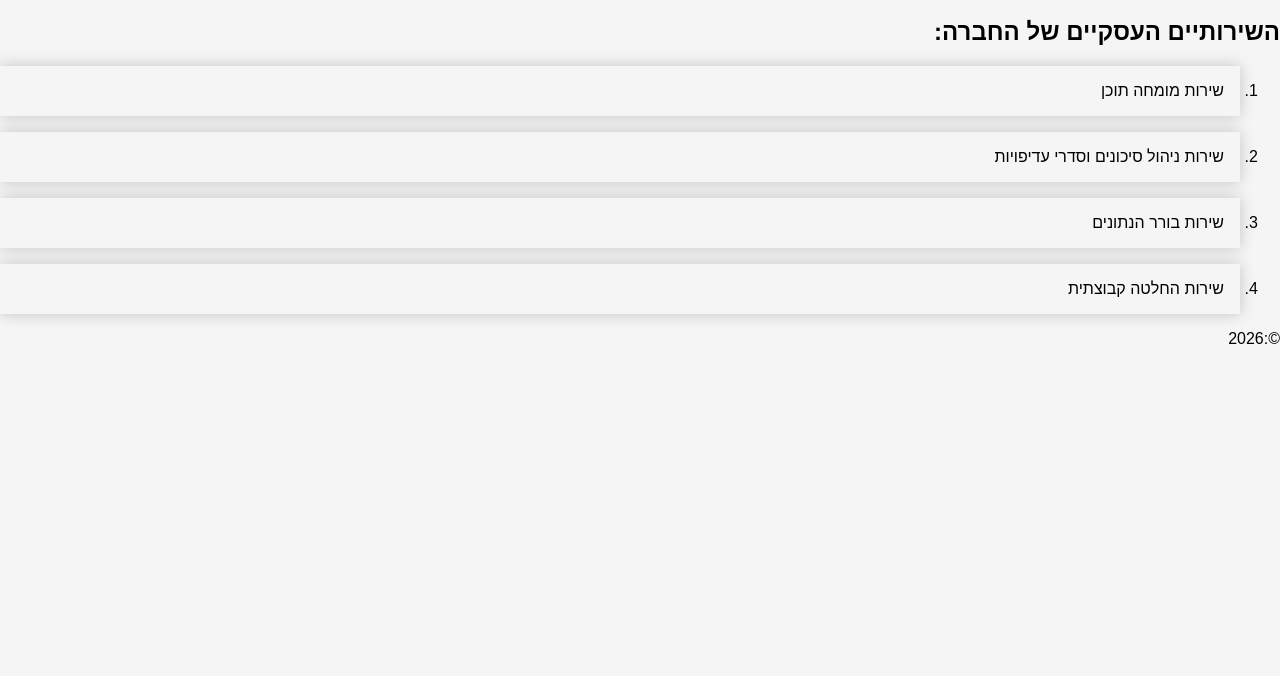
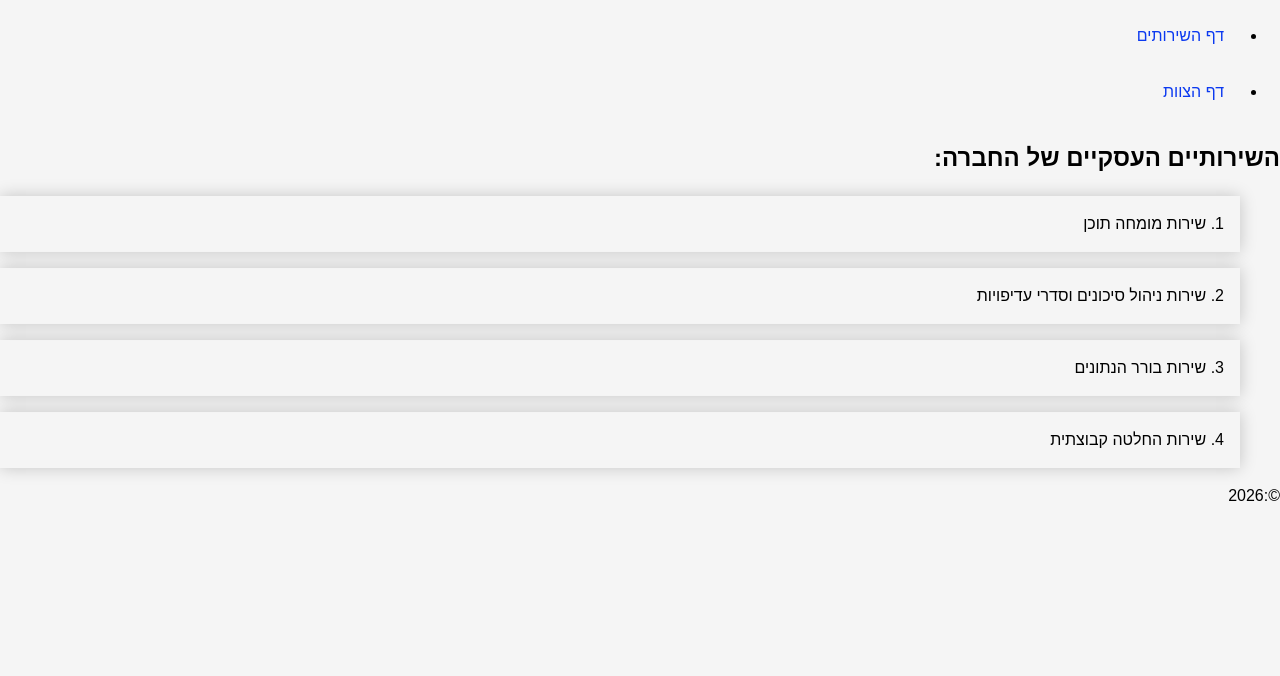
Before and after one commit to kobisa16/HW1, a plain HTML site: page services.html in a window 1280 px wide. Shown: the part 124-800 px from the top of the page. Drawn offline with Linux system fonts and the light colour scheme.

Commit message:
update stylie CSS

```diff
--- a/style.css
+++ b/style.css
@@ -2,25 +2,28 @@
   font-family: Arial, sans-serif;
   background-color: #f5f5f5;
   margin: 0;
+  font-size: 1rem;
+  line-height: 1.5;
 }
 
-
-
 table,tr,td,th{
-     border: 0.06rem solid rgb(8, 8, 8);
+border: 0.06rem solid rgb(8, 8, 8);
 border-collapse: collapse;
 }
 
 .nav-link {
-  color: black;
+  color: rgb(11, 57, 240);
   text-decoration: none;
   margin: 1rem;
+  transition: 0.3s;
+  display: inline-block;
 }
 
 
 .nav-link:hover {
-  color: blue;
+  color: #00bfff;
   text-decoration: underline;
+  transform: scale(1.1);
 }
 
 #services-list li {
@@ -28,10 +31,11 @@
   margin: 1rem 0;
   transition: 0.3s;
   box-shadow: 0 0 1rem rgba(0, 0, 0, 0.2);
+  list-style-position: inside;
 }
 
 #services-list li:hover {
-  box-shadow: 0 0 1rem rgba(0, 0, 0, 0.5);
+box-shadow: 0 0 1.5rem rgba(0, 191, 255, 0.4);
 }
 
 header {
@@ -40,11 +44,3 @@
   padding: 1rem;
   text-align: center;
 }
-.nav-link {
-  transition: 0.3s;
-}
-
-.nav-link:hover {
-  color: #00bfff;
-  transform: scaleעברתי על (1.1);
-}
```
